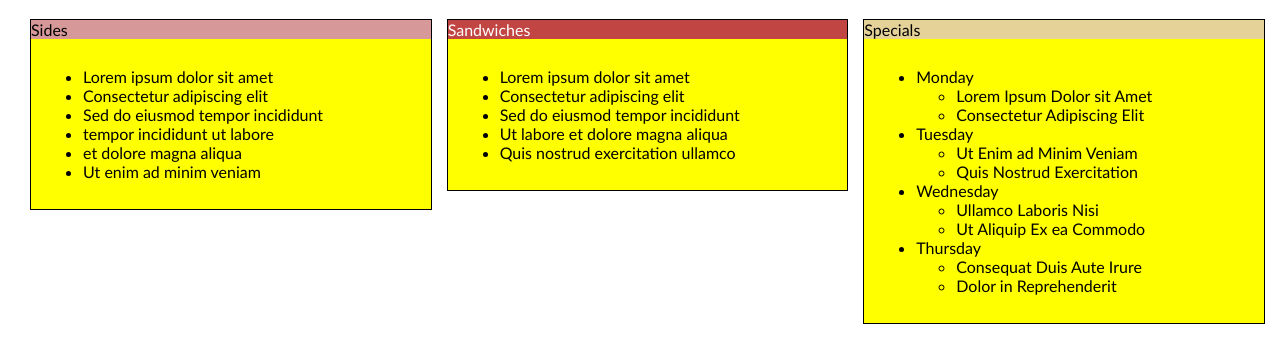
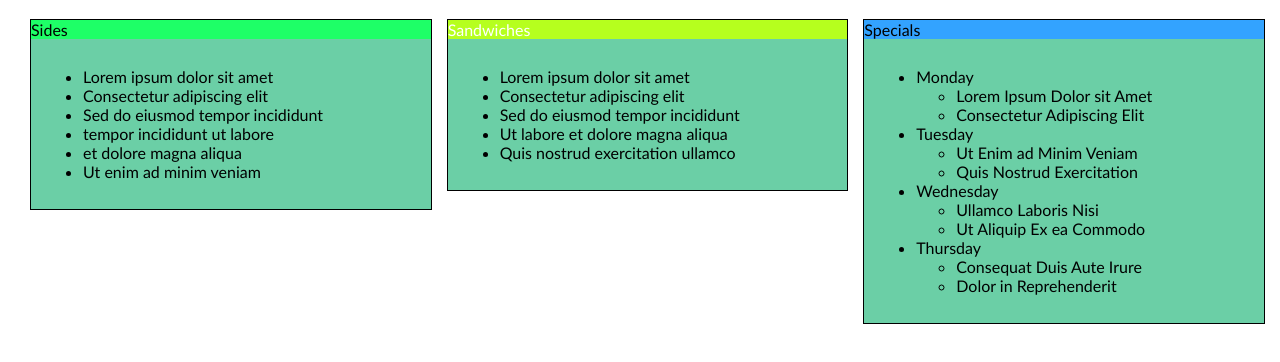
Before and after one commit to noe-ingenting/module2submission, a plain HTML site: page index.html in a window 1280 px wide. Shown: the part 66-428 px from the top of the page. Drawn offline with Linux system fonts and the light colour scheme.

Commit message:
codestuff

```diff
--- a/css/style.css
+++ b/css/style.css
@@ -13,7 +13,7 @@ h1 {
 }
 div.card {
 	border: 1px solid black;
-	background-color: yellow;
+	background-color: #6BCFA6;
 	margin-left: 15px;
 	margin-top: 0px;
 	margin-bottom: 30px;
@@ -38,17 +38,17 @@ div.description {
 }
 
 .sides {
-	background-color: #D69899;
+	background-color: #1EFF67;
 }
 
 .sandwiches {
-	background-color: #C14543;
+	background-color: #B6FF1E;
 	color: white;
 
 }
 
 .specials {
-	background-color: #e5d298;
+	background-color: #33A3FF;
 }
 
 
```
